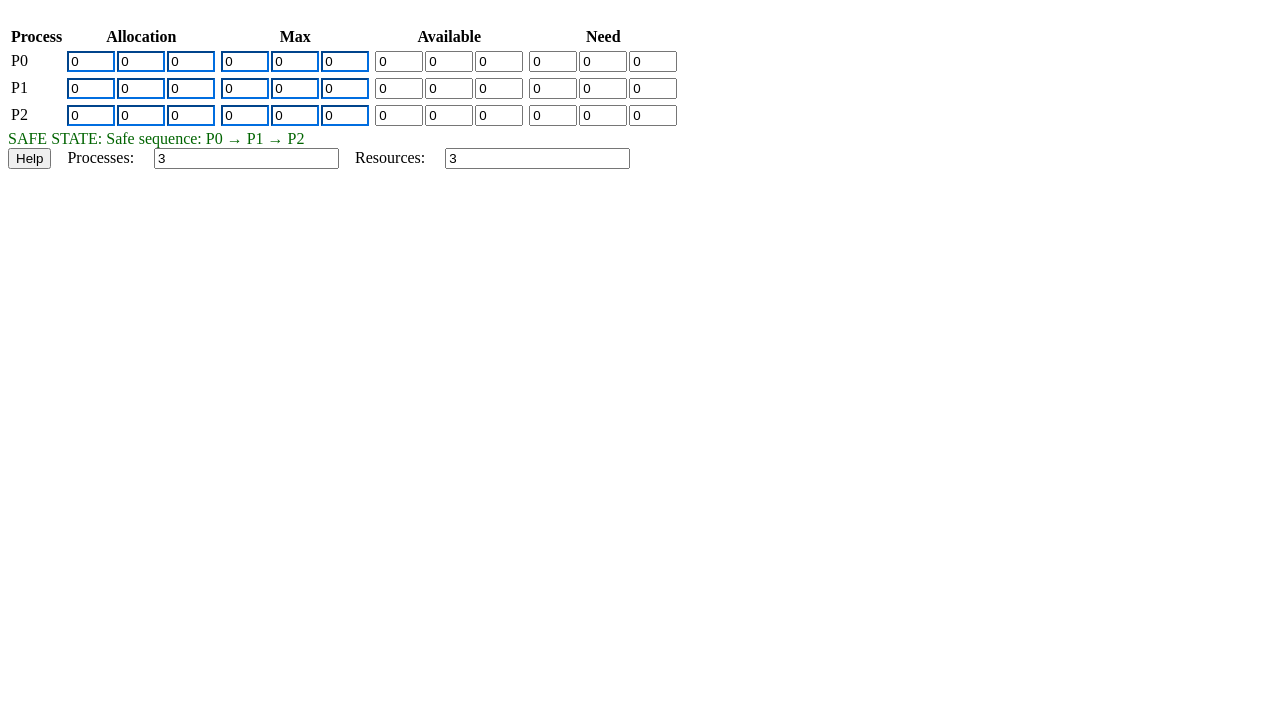
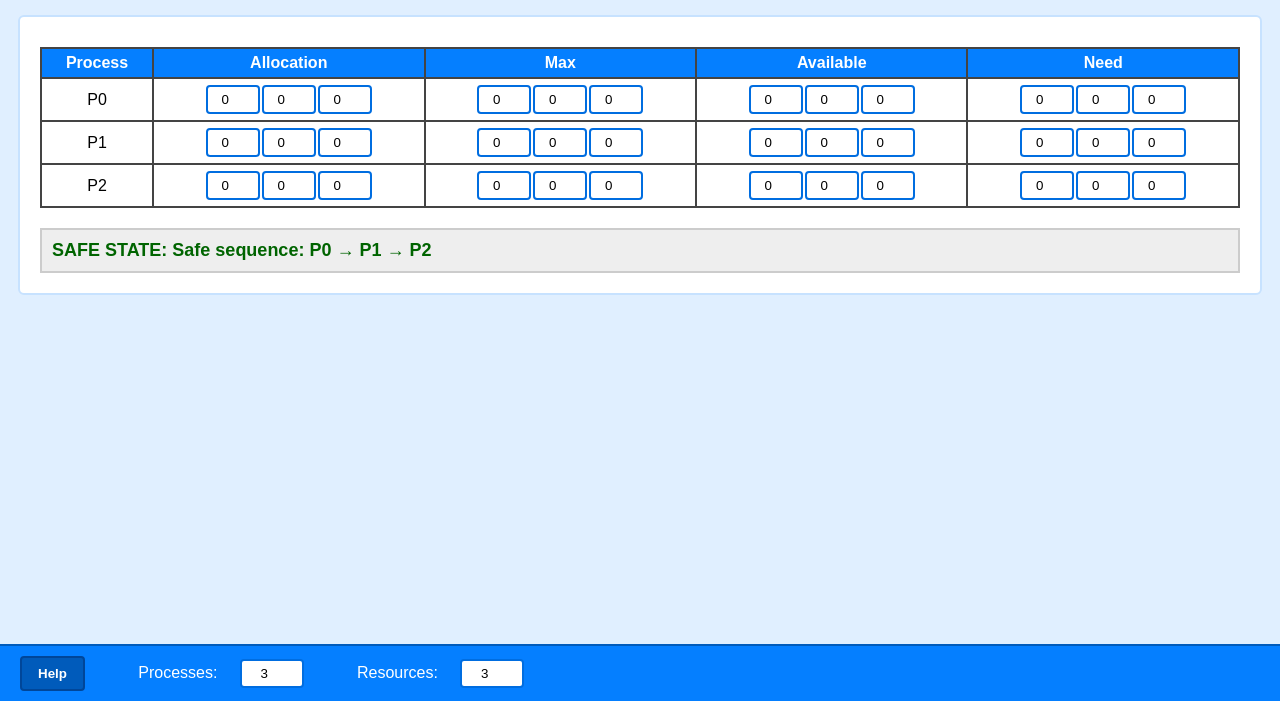
Before and after one commit to Harish040805/osalgorithmsimulator, a plain HTML site: page bankersalgorithm.html in a window 1280 px wide. Shown: the part 99-800 px from the top of the page. Drawn offline with Linux system fonts and the light colour scheme.

Commit message:
Update bankersalgorithm.html

```diff
--- a/bankersalgorithm.html
+++ b/bankersalgorithm.html
@@ -4,7 +4,7 @@
 <meta charset="UTF-8">
 <meta name="viewport" content="width=device-width, initial-scale=1.0">
 <title>Banker's Algorithm Simulator</title>
-<link rel="stylesheet" href="bankersalgorithm.css">
+<link rel="stylesheet" href="bankersalgorithmcss.css">
 </head>
 <body>
 <br>
```
